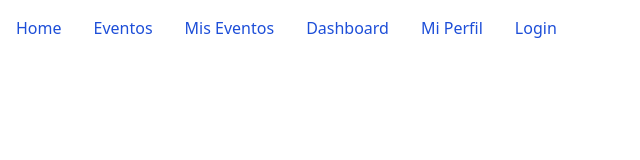
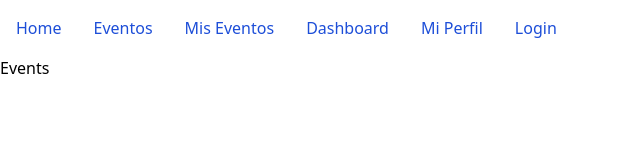
Before and after one commit to Jpuc1143/IIC3143-Event360-Frontend, a React (Create React App) app: page /events in a window 1280 px wide. Shown: the top 160 px of the page, without its empty margins (0-640 px from the left). Built offline with nearby package versions, Linux system fonts and the light colour scheme.

Commit message:
📝 basic pages

```diff
--- a/src/App.tsx
+++ b/src/App.tsx
@@ -2,13 +2,18 @@ import React from 'react';
 import './App.css';
 import { BrowserRouter, Routes, Route } from 'react-router-dom';
 import NavBar from './components/NavBar';
+import Home from './pages/Home';
+import Events from './pages/Events';
+
+
 
 function App() {
   return (
     <BrowserRouter>
       <NavBar />
       <Routes>
-
+        <Route path="/" element={<Home />} />
+        <Route path="/events" element={<Events />} />
       </Routes>
     </BrowserRouter>
 
--- a/src/components/NavBar.tsx
+++ b/src/components/NavBar.tsx
@@ -10,7 +10,7 @@ export default function NavBar() {
               <a href="/" className="block py-2 px-3 text-white bg-blue-700 rounded md:bg-transparent md:text-blue-700 md:p-0 " aria-current="page">Home</a>
             </li>
             <li>
-              <a href="/" className="block py-2 px-3 text-white bg-blue-700 rounded md:bg-transparent md:text-blue-700 md:p-0 " aria-current="page">Eventos</a>
+              <a href="/events" className="block py-2 px-3 text-white bg-blue-700 rounded md:bg-transparent md:text-blue-700 md:p-0 " aria-current="page">Eventos</a>
             </li>
             <li>
               <a href="/" className="block py-2 px-3 text-white bg-blue-700 rounded md:bg-transparent md:text-blue-700 md:p-0 " aria-current="page">Mis Eventos</a>
--- /dev/null
+++ b/src/pages/Events.tsx
@@ -0,0 +1,7 @@
+export default function Events() {
+  return (
+    <div>
+      Events
+    </div>
+  )
+}
--- /dev/null
+++ b/src/pages/Home.tsx
@@ -0,0 +1,7 @@
+export default function Home() {
+  return (
+    <div>
+      Home
+    </div>
+  )
+}
```
